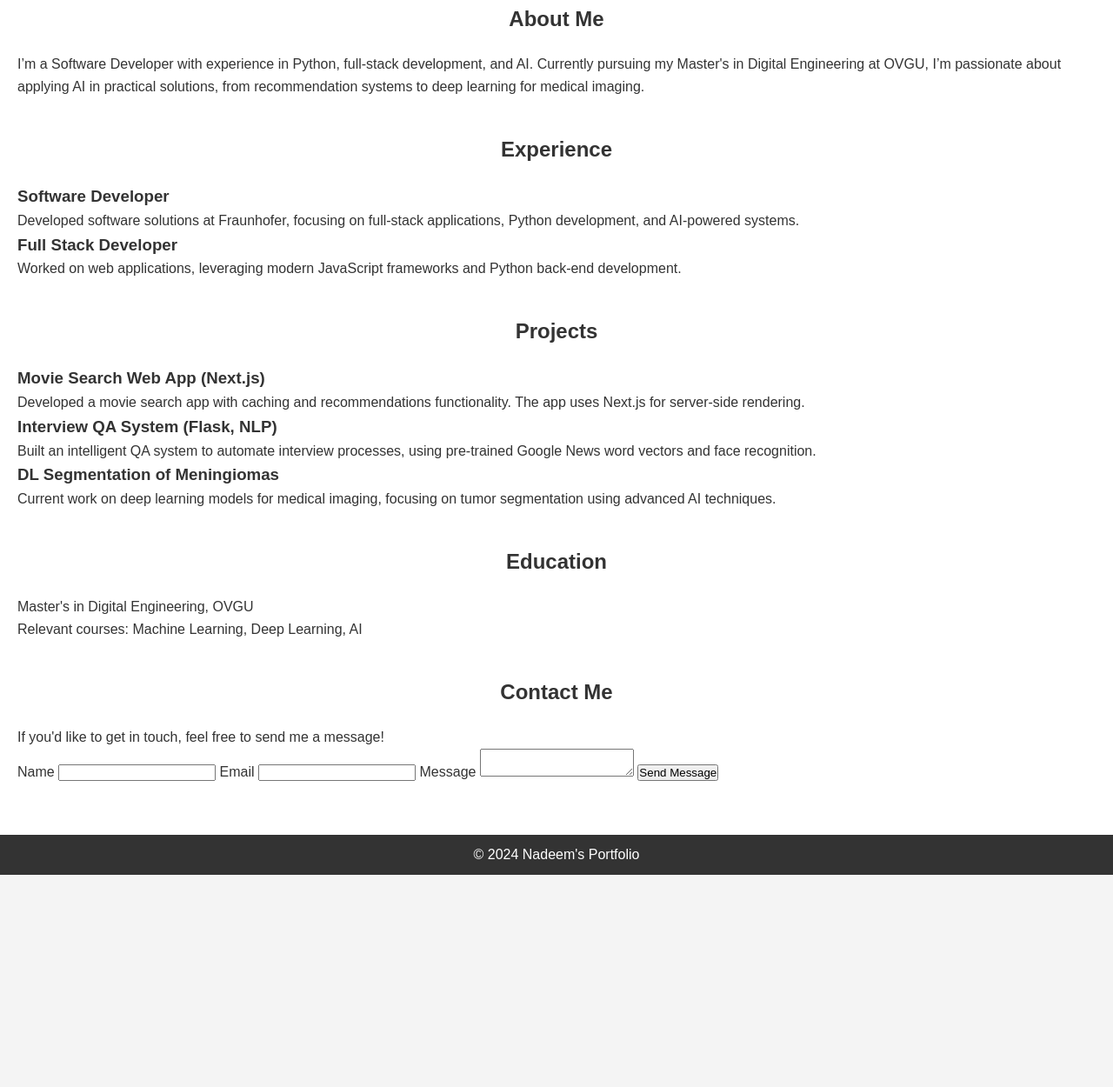
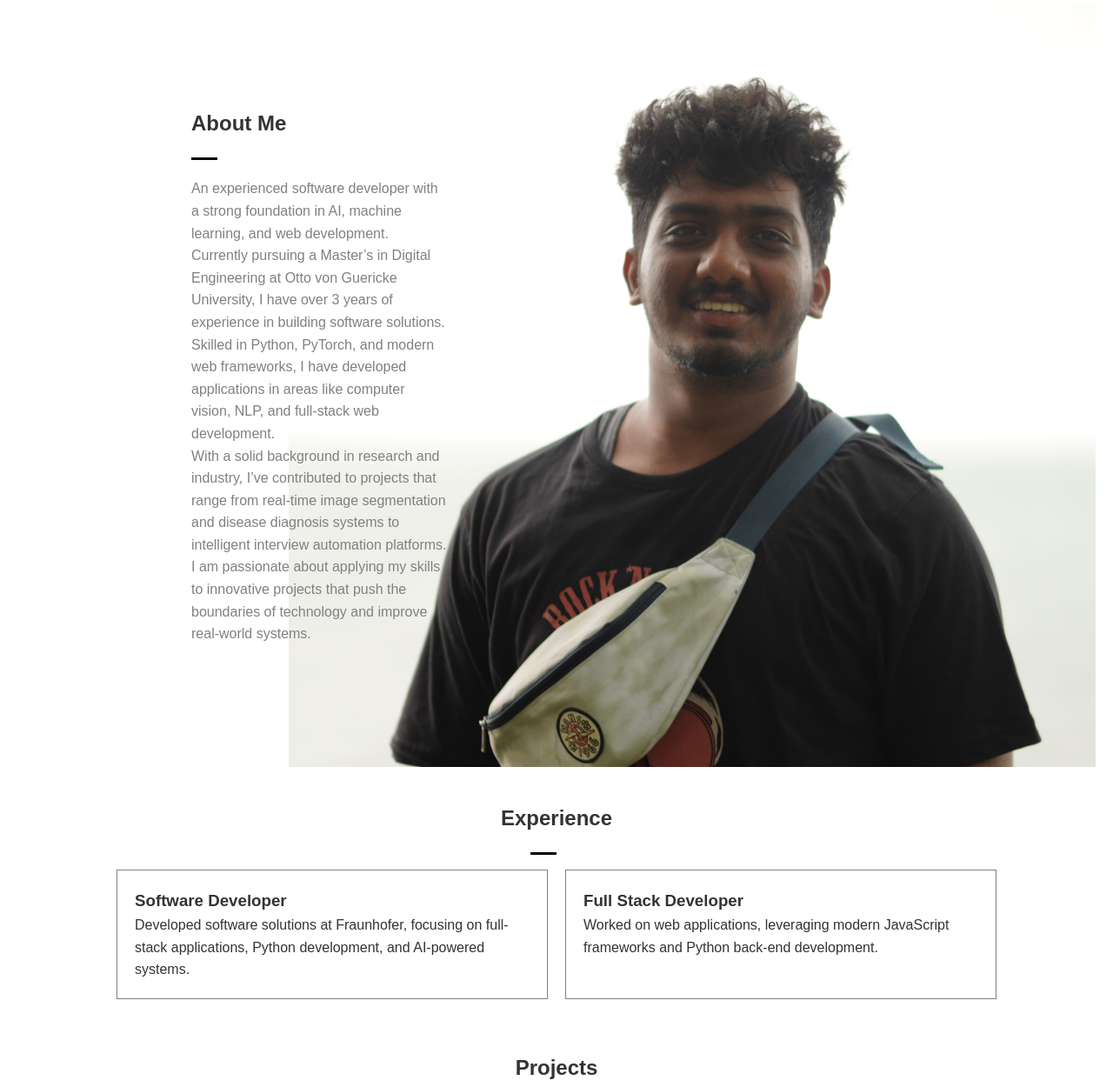
Before and after one commit to nadeemn/portfolio, a plain HTML site: page index.html in a window 1280 px wide. Shown: the part 817-2067 px from the top of the page at 87% size. Before the commit the page ends 1823 px from the top, so only its background shows below. Drawn offline with Linux system fonts and the light colour scheme.

Commit message:
add styles.

```diff
--- a/index.html
+++ b/index.html
@@ -4,6 +4,7 @@
     <meta charset="UTF-8" />
     <meta name="viewport" content="width=device-width, initial-scale=1.0" />
     <title>Nadeem's Portfolio</title>
+    <link href="https://fonts.googleapis.com/css2?family=Roboto:wght@400;700&family=Lora:wght@400;700&display=swap" rel="stylesheet">
     <link rel="stylesheet" href="styles.css" />
   </head>
   <body>
@@ -28,27 +29,47 @@
 
     <main>
       <section id="about">
-        <h2>About Me</h2>
-        <p>
-          I’m a Software Developer with experience in Python, full-stack
-          development, and AI. Currently pursuing my Master's in Digital
-          Engineering at OVGU, I’m passionate about applying AI in practical
-          solutions, from recommendation systems to deep learning for medical
-          imaging.
-        </p>
+        <div class="about-me-wrapper">
+        <div class="title">
+          <h2>About Me</h2>
+          <div class="underline"></div>
+        </div>
+        <div class="about-contents">
+          <p class="about-me">
+            An experienced software developer with a strong foundation in AI,
+            machine learning, and web development. Currently pursuing a Master’s
+            in Digital Engineering at Otto von Guericke University, I have over
+            3 years of experience in building software solutions. Skilled in
+            Python, PyTorch, and modern web frameworks, I have developed
+            applications in areas like computer vision, NLP, and full-stack web
+            development.
+            <br>
+            With a solid background in research and industry, I’ve
+            contributed to projects that range from real-time image segmentation
+            and disease diagnosis systems to intelligent interview automation
+            platforms. I am passionate about applying my skills to innovative
+            projects that push the boundaries of technology and improve
+            real-world systems.
+          </p>
+        </div>
+    </div>
       </section>
 
       <section id="experience">
-        <h2>Experience</h2>
-        <ul>
-          <li>
+        <div class="title">
+            <h2>Experience</h2>
+            <div class="underline"></div>
+        </div>
+
+        <ul class="experience-list">
+          <li class="experience-options">
             <h3>Software Developer</h3>
             <p>
               Developed software solutions at Fraunhofer, focusing on full-stack
               applications, Python development, and AI-powered systems.
             </p>
           </li>
-          <li>
+          <li class="experience-options">
             <h3>Full Stack Developer</h3>
             <p>
               Worked on web applications, leveraging modern JavaScript
@@ -59,23 +80,27 @@
       </section>
 
       <section id="projects">
+        <div class="title">
         <h2>Projects</h2>
-        <ul>
-          <li>
+        <div class="underline"></div>
+    </div>
+
+        <ul class="project-lists">
+          <li class="project-option">
             <h3>Movie Search Web App (Next.js)</h3>
             <p>
               Developed a movie search app with caching and recommendations
               functionality. The app uses Next.js for server-side rendering.
             </p>
           </li>
-          <li>
+          <li class="project-option">
             <h3>Interview QA System (Flask, NLP)</h3>
             <p>
               Built an intelligent QA system to automate interview processes,
               using pre-trained Google News word vectors and face recognition.
             </p>
           </li>
-          <li>
+          <li class="project-option">
             <h3>DL Segmentation of Meningiomas</h3>
             <p>
               Current work on deep learning models for medical imaging, focusing
@@ -86,23 +111,23 @@
       </section>
 
       <section id="education">
-        <h2>Education</h2>
-        <p>Master's in Digital Engineering, OVGU</p>
-        <p>Relevant courses: Machine Learning, Deep Learning, AI</p>
-      </section>
+        <div class="title">
+            <h2>Education</h2>
+            <div class="underline"></div>
+        </div>
+        <ul class="education-lists">
+            <li class="education-options">
+                <p>Master's in Digital Engineering, OVGU</p>
+                <p>University: Otto Von Guericke University, Magdeburg</p>
+                <p>CGPA: 1.9 (German Standard)</p>
+            </li>
+            <li class="education-options">
+                <p>Bachelors in Computer Science & Engineering</p>
+                <p>University: Government Engineering College, Palakkad</p>
+                <p>CGPA: 2.5 (German Standard)</p>
+            </li>
+        </ul>
 
-      <section id="contact">
-        <h2>Contact Me</h2>
-        <p>If you'd like to get in touch, feel free to send me a message!</p>
-        <form>
-          <label for="name">Name</label>
-          <input type="text" id="name" name="name" required />
-          <label for="email">Email</label>
-          <input type="email" id="email" name="email" required />
-          <label for="message">Message</label>
-          <textarea id="message" name="message" required></textarea>
-          <button type="submit">Send Message</button>
-        </form>
       </section>
     </main>
 
--- a/styles.css
+++ b/styles.css
@@ -14,10 +14,84 @@
 }
 
 body {
-    font-family: Arial, sans-serif;
+    font-family: Arial, sans-serif, 'Roboto';
     line-height: 1.6;
     background-color: #f4f4f4;
     color: #333;
+}
+
+.title {
+    text-align: left;
+    position: relative;
+}
+
+.title h2 {
+    text-align: left;
+}
+
+.underline {
+    width: 30px;
+    height: 3px;
+    background-color: black;
+}
+
+.about-me-wrapper {
+    padding: 120px 200px;
+}
+
+.about-contents {
+    width: 100%;
+    display: flex;
+    margin: 20px 0;
+}
+
+#about {
+    min-height: 700px;
+    background-image: url('./my-image.JPG');
+    background-repeat: no-repeat;
+    background-size: 1000px;
+    background-position: 130% 40%;
+}
+
+p.about-me {
+    color: gray;
+    width: 35%;
+}
+
+#experience>.title,
+#projects>.title,
+#education>.title {
+text-align: center;
+}
+
+#experience>.title h2,
+#projects>.title h2,
+#education>.title h2 {
+    text-align: center;
+}
+
+#experience>.title .underline,
+#projects>.title .underline,
+#education>.title .underline {
+    position: absolute;
+    right: 50%;
+}
+
+ul.experience-list,
+ul.project-lists,
+ul.education-lists {
+    display: flex;
+    justify-content: center;
+    flex-wrap: wrap;
+}
+
+li.experience-options,
+li.project-option,
+li.education-options {
+    width: 40%;
+    border: 1px solid grey;
+    padding: 20px;
+    margin: 20px 10px;
 }
 
 header {
```
Also changed, not shown: my-image.JPG (added).
